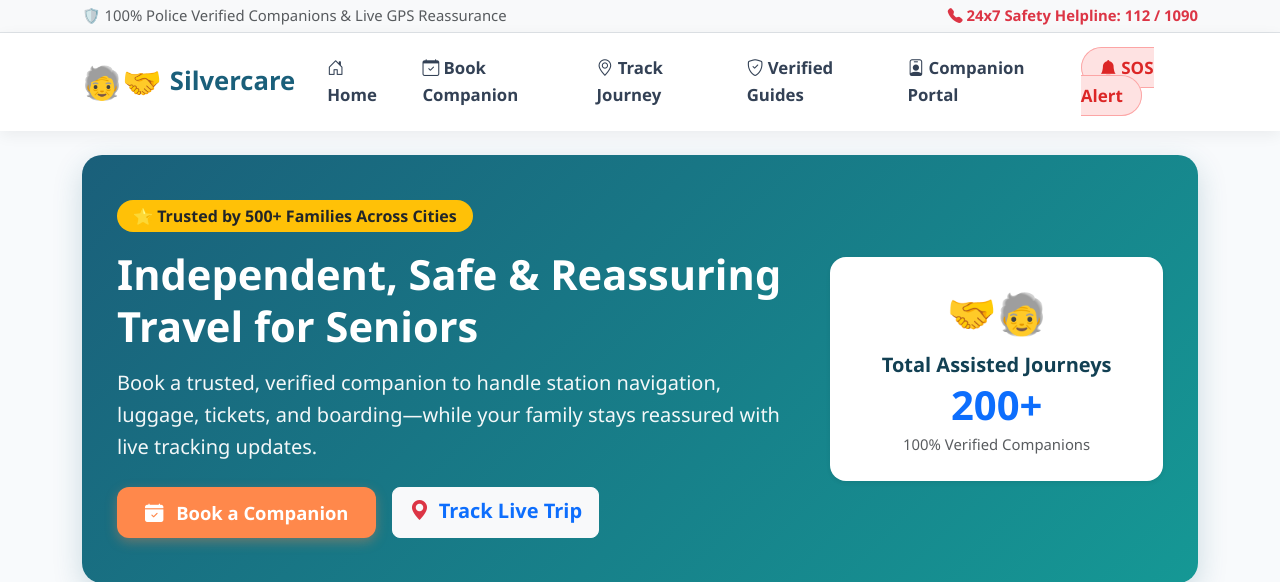
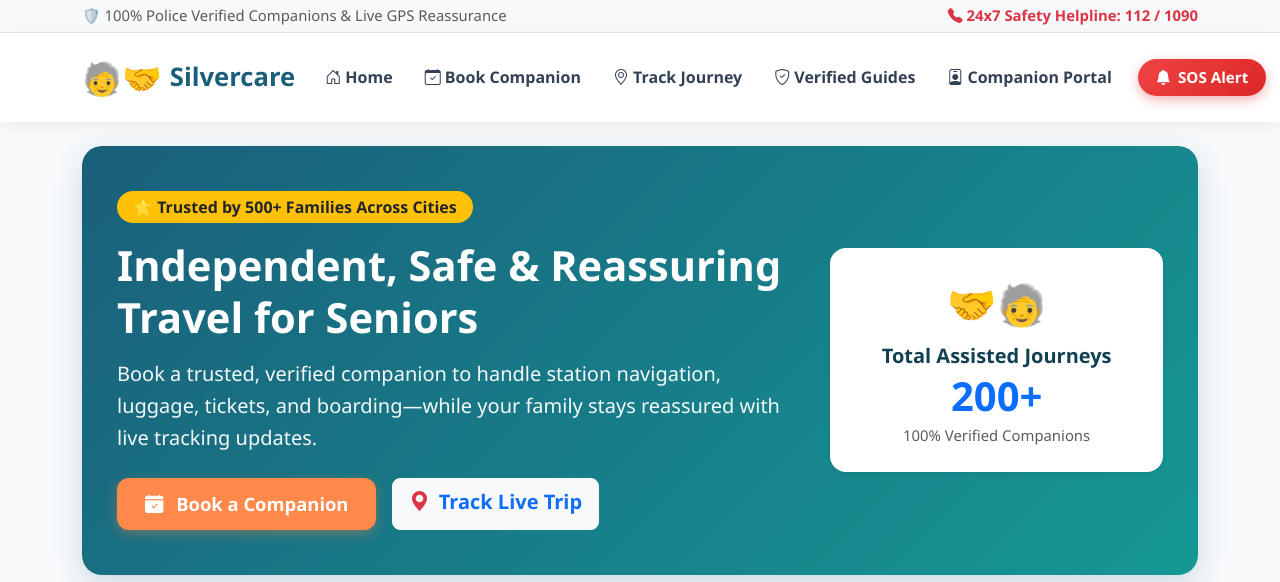
Before and after one commit to aditii-talwar/Silvercare, a Flask app: page / in a window 1280 px wide. Shown: the top 582 px of the page. Run offline with Flask 3, Linux system fonts and the light colour scheme; data comes from the database, SQL or seed files in the repository.

Commit message:
Fix SOS button styling, layout wrapping, and add Emergency Modal

```diff
--- a/static/css/style.css
+++ b/static/css/style.css
@@ -43,12 +43,13 @@
 }
 
 .nav-link {
-    font-size: 1.05rem;
+    font-size: 1rem;
     font-weight: 600;
     color: #334155 !important;
-    padding: 8px 16px !important;
+    padding: 8px 14px !important;
     border-radius: 8px;
     transition: all 0.2s ease;
+    white-space: nowrap;
 }
 
 .nav-link:hover, .nav-link.active {
@@ -57,17 +58,30 @@
 }
 
 .emergency-btn {
-    background-color: #fee2e2;
-    color: #dc2626 !important;
-    font-weight: 700;
+    background: linear-gradient(135deg, #ef4444, #dc2626);
+    color: #ffffff !important;
+    font-weight: 800;
     border-radius: 50px;
     padding: 8px 18px !important;
-    border: 1px solid #fca5a5;
+    border: none;
+    white-space: nowrap;
+    display: inline-flex;
+    align-items: center;
+    justify-content: center;
+    gap: 7px;
+    font-size: 0.95rem;
+    line-height: 1.4;
+    text-decoration: none;
+    box-shadow: 0 4px 12px rgba(220, 38, 38, 0.35);
+    transition: all 0.2s ease;
+    cursor: pointer;
 }
 
 .emergency-btn:hover {
-    background-color: #dc2626;
+    background: linear-gradient(135deg, #dc2626, #b91c1c);
     color: #ffffff !important;
+    transform: translateY(-2px);
+    box-shadow: 0 6px 16px rgba(220, 38, 38, 0.45);
 }
 
 /* Hero Section */
--- a/templates/base.html
+++ b/templates/base.html
@@ -24,7 +24,7 @@
     </div>
 
     <!-- Navigation Header -->
-    <nav class="navbar navbar-expand-lg sticky-top">
+    <nav class="navbar navbar-expand-xl sticky-top">
         <div class="container">
             <a class="navbar-brand" href="{{ url_for('index') }}">
                 <span class="fs-2">🧓🤝</span> Silvercare
@@ -33,7 +33,7 @@
                 <span class="navbar-toggler-icon"></span>
             </button>
             <div class="collapse navbar-collapse" id="navMenu">
-                <ul class="navbar-nav ms-auto mb-2 mb-lg-0 align-items-lg-center gap-2">
+                <ul class="navbar-nav ms-auto mb-2 mb-xl-0 align-items-xl-center gap-1">
                     <li class="nav-item">
                         <a class="nav-link" href="{{ url_for('index') }}"><i class="bi bi-house-door"></i> Home</a>
                     </li>
@@ -49,10 +49,10 @@
                     <li class="nav-item">
                         <a class="nav-link text-primary fw-bold" href="{{ url_for('companion_portal') }}"><i class="bi bi-person-badge"></i> Companion Portal</a>
                     </li>
-                    <li class="nav-item ms-lg-2">
-                        <a href="tel:1090" class="emergency-btn text-decoration-none">
+                    <li class="nav-item ms-xl-2">
+                        <button type="button" class="emergency-btn" data-bs-toggle="modal" data-bs-target="#sosModal">
                             <i class="bi bi-bell-fill"></i> SOS Alert
-                        </a>
+                        </button>
                     </li>
                 </ul>
             </div>
@@ -124,8 +124,77 @@
         </div>
     </footer>
 
+    <!-- Emergency SOS Modal -->
+    <div class="modal fade" id="sosModal" tabindex="-1" aria-labelledby="sosModalLabel" aria-hidden="true">
+        <div class="modal-dialog modal-dialog-centered">
+            <div class="modal-content border-danger border-2 rounded-4 shadow-lg overflow-hidden">
+                <div class="modal-header bg-danger text-white py-3">
+                    <h5 class="modal-title fw-bold" id="sosModalLabel">
+                        <i class="bi bi-exclamation-triangle-fill me-2"></i> Emergency Assistance & SOS
+                    </h5>
+                    <button type="button" class="btn-close btn-close-white" data-bs-dismiss="modal" aria-label="Close"></button>
+                </div>
+                <div class="modal-body p-4">
+                    <p class="text-muted mb-3">
+                        If you or your elderly relative need immediate help, tap any helpline below or dispatch an instant emergency alert.
+                    </p>
+
+                    <!-- Direct Helplines -->
+                    <div class="d-grid gap-2 mb-4">
+                        <a href="tel:112" class="btn btn-outline-danger btn-lg text-start d-flex align-items-center justify-content-between p-3 rounded-3">
+                            <div>
+                                <strong class="fs-5 d-block">🚨 Call 112 (National Emergency)</strong>
+                                <small class="text-muted">Police, Fire & Emergency Response</small>
+                            </div>
+                            <i class="bi bi-telephone-outbound-fill fs-3 text-danger"></i>
+                        </a>
+
+                        <a href="tel:1090" class="btn btn-outline-primary btn-lg text-start d-flex align-items-center justify-content-between p-3 rounded-3">
+                            <div>
+                                <strong class="fs-5 d-block text-primary">🧓 Call 1090 (Senior Citizen Helpline)</strong>
+                                <small class="text-muted">Dedicated elderly safety & assistance helpline</small>
+                            </div>
+                            <i class="bi bi-telephone-outbound-fill fs-3 text-primary"></i>
+                        </a>
+
+                        <a href="tel:108" class="btn btn-outline-danger btn-lg text-start d-flex align-items-center justify-content-between p-3 rounded-3">
+                            <div>
+                                <strong class="fs-5 d-block">🚑 Call 108 (Medical Ambulance)</strong>
+                                <small class="text-muted">Immediate medical emergency & trauma care</small>
+                            </div>
+                            <i class="bi bi-telephone-outbound-fill fs-3 text-danger"></i>
+                        </a>
+                    </div>
+
+                    <!-- Instant GPS Alert Broadcast Simulation -->
+                    <div class="p-3 bg-light rounded-3 border">
+                        <h6 class="fw-bold mb-1 text-dark"><i class="bi bi-geo-alt-fill text-danger"></i> Broadcast Location to Family</h6>
+                        <p class="small text-muted mb-2">Simulate sending an urgent SMS alert with live GPS coordinates to family contacts.</p>
+                        <button type="button" class="btn btn-danger w-100 fw-bold py-2" id="triggerSosAlertBtn" onclick="dispatchSosAlert()">
+                            <i class="bi bi-broadcast me-1"></i> Send Emergency SOS to Family
+                        </button>
+                        <div id="sosAlertSuccess" class="alert alert-success mt-2 mb-0 py-2 small fw-bold" style="display: none;">
+                            ✅ Emergency alert dispatched! Live coordinates shared with emergency contacts & companion team.
+                        </div>
+                    </div>
+                </div>
+                <div class="modal-footer bg-light py-2">
+                    <button type="button" class="btn btn-secondary px-4 rounded-3" data-bs-dismiss="modal">Close</button>
+                </div>
+            </div>
+        </div>
+    </div>
+
     <!-- Bootstrap 5 Bundle JS -->
     <script src="https://cdn.jsdelivr.net/npm/bootstrap@5.3.3/dist/js/bootstrap.bundle.min.js"></script>
+    <script>
+        function dispatchSosAlert() {
+            const successBox = document.getElementById('sosAlertSuccess');
+            const alertBtn = document.getElementById('triggerSosAlertBtn');
+            if (alertBtn) alertBtn.disabled = true;
+            if (successBox) successBox.style.display = 'block';
+        }
+    </script>
     <!-- Custom Application JS -->
     <script src="{{ url_for('static', filename='js/app.js') }}"></script>
 </body>
```
